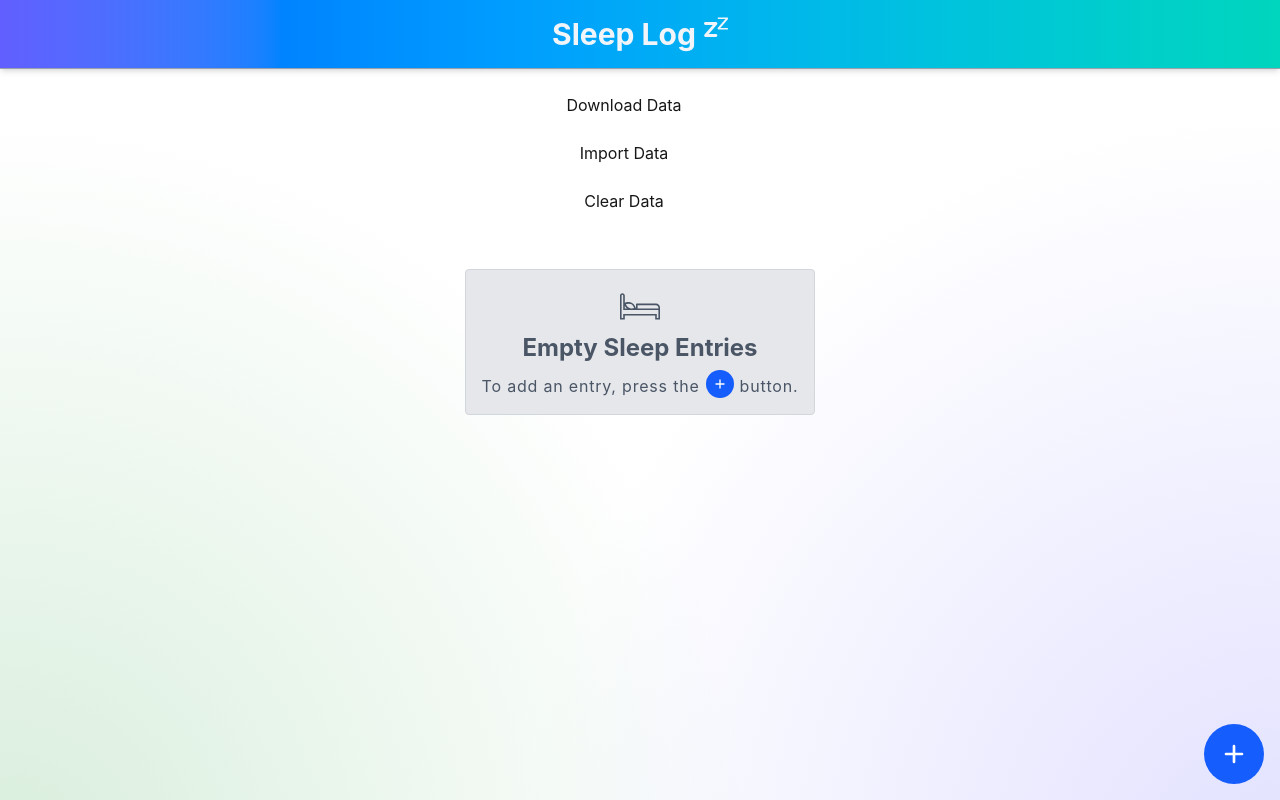
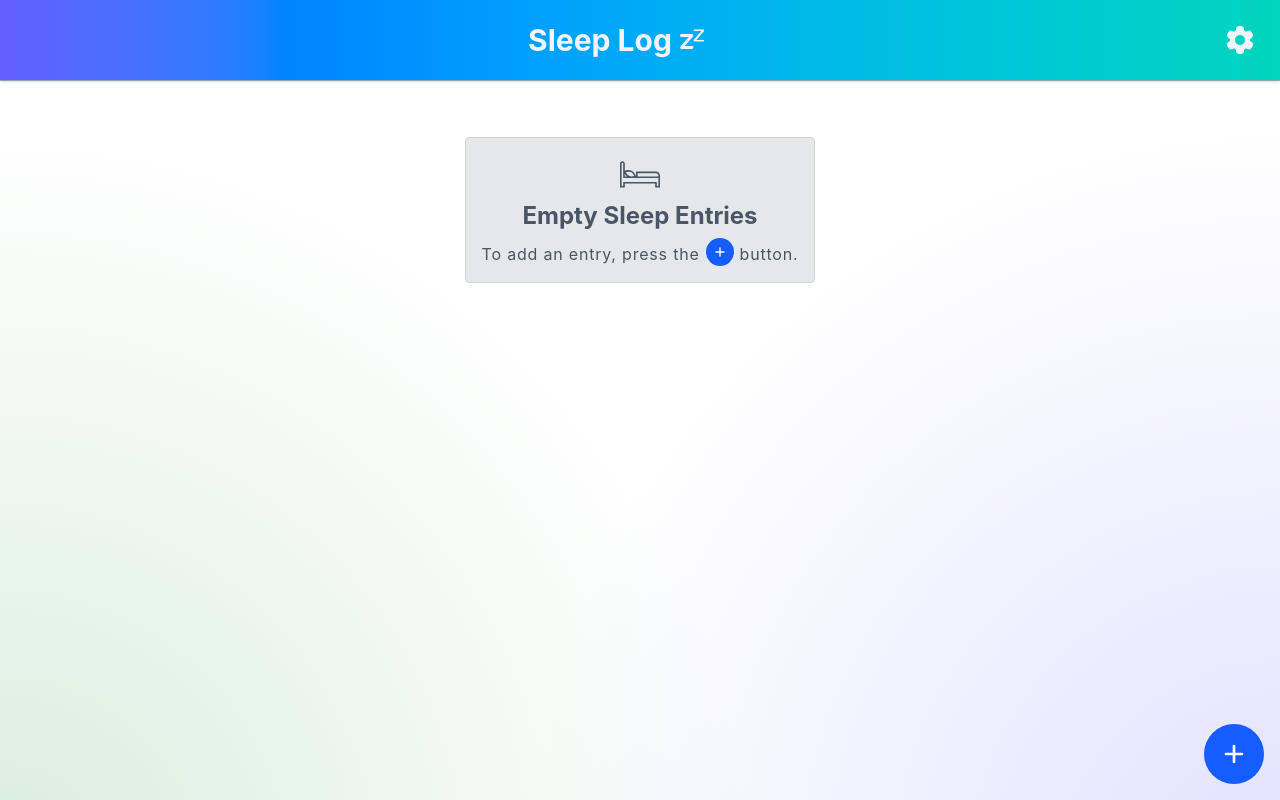
Before and after one commit to mattcarlotta/sleep-log, a React (Vite) app: page / in a window 1280 px wide. Built offline with nearby package versions, Linux system fonts and the light colour scheme.

Commit message:
feat: implement downloading, importing and deleting entries

```diff
--- a/package.json
+++ b/package.json
@@ -16,7 +16,9 @@
     "@mui/material": "^6.4.1",
     "@mui/x-date-pickers": "^7.24.1",
     "@tailwindcss/vite": "^4.0.0",
+    "@types/file-saver": "^2.0.7",
     "dayjs": "^1.11.13",
+    "file-saver": "^2.0.5",
     "idb": "^8.0.2",
     "prettier": "^3.4.2",
     "react": "^18.3.1",
--- a/src/Actions.tsx
+++ b/src/Actions.tsx
@@ -1,6 +1,14 @@
-import { ChangeEvent, useRef } from "react";
+import type { ChangeEvent, MouseEvent } from "react";
+import { useRef, useState } from "react";
+import dayjs from "dayjs";
+import { saveAs } from "file-saver";
+import Popover from "@mui/material/Popover";
 import useDBContext from "./useDBContext";
 import { SleepEntry } from "./types";
+import SettingsIcon from "./SettingsIcon";
+import SaveIcon from "./SaveIcon";
+import ImportIcon from "./ImportIcon";
+import DeleteIcon from "./DeleteIcon";
 
 const SLEEP_ENTRY_KEYS: Array<keyof SleepEntry> = [
     "id",
@@ -18,13 +26,18 @@ const SLEEP_ENTRY_KEYS: Array<keyof SleepEntry> = [
     "notes"
 ];
 
-type ActionsProps = {
-    onSetSleepEntries: (entries: Array<SleepEntry>) => void;
+export default function Actions() {
+    const { db } = useDBContext();
+    const fileRef = useRef<HTMLInputElement | null>(null);
+    const [anchorEl, setAnchorEl] = useState<HTMLButtonElement | null>(null);
+
+    const handleClick = (event: MouseEvent<HTMLButtonElement>) => {
+        setAnchorEl(event.currentTarget);
     };
 
-export default function Actions({ onSetSleepEntries }: ActionsProps) {
-    const { db } = useDBContext();
-    const fileRef = useRef<HTMLInputElement | null>(null);
+    const handleMenuClose = () => {
+        setAnchorEl(null);
+    };
 
     const handleDownloadData = async () => {
         try {
@@ -38,13 +51,9 @@ export default function Actions({ onSetSleepEntries }: ActionsProps) {
 
             const url = URL.createObjectURL(blob);
 
-            const link = document.createElement("a");
-            link.href = url;
-            link.download = "sleep-log-data.json";
-            link.click();
+            const fileName = `sleep-log-entries-${dayjs().format("MM-DD-YY")}.json`;
 
-            URL.revokeObjectURL(url);
-            link.remove();
+            saveAs(url, fileName);
         } catch (error) {
             alert((error as Error)?.message);
         }
@@ -89,31 +98,73 @@ export default function Actions({ onSetSleepEntries }: ActionsProps) {
             const tx = db?.transaction("entries", "readwrite");
             await Promise.all([...sanitizedSleepEntries.map((entry) => tx?.store.add(entry)), tx?.done]);
 
-            const entries = (await db?.getAll("entries")) || [];
-
-            onSetSleepEntries(entries);
+            window.location.reload();
         } catch (error) {
             alert((error as Error)?.message);
         }
     };
 
     const handleClearData = async () => {
+        if (
+            !window.confirm(
+                "WARNING: This action is irreversible! It's highly recommended that you download your entries before continuing.Press OK to continue."
+            )
+        )
+            return;
+        if (!window.confirm("Last chance! Are you sure you want to delete all sleep entries? Press OK to continue."))
+            return;
+
         try {
             await db?.clear("entries");
-            onSetSleepEntries([]);
+
+            window.location.reload();
         } catch (error) {
             alert((error as Error)?.message);
         }
     };
 
+    const open = Boolean(anchorEl);
+    const id = open ? "actions-menu" : undefined;
+
     return (
-        <>
-            <button className="cursor-pointer" type="button" onClick={handleDownloadData}>
-                Download Data
+        <div className="flex justify-end">
+            <button
+                className="cursor-pointer p-2 rounded hover:bg-black/30"
+                aria-describedby={id}
+                type="button"
+                onClick={handleClick}
+            >
+                <SettingsIcon className="h-8 w-8" />
+            </button>
+            <Popover
+                id={id}
+                open={open}
+                anchorEl={anchorEl}
+                onClose={handleMenuClose}
+                anchorOrigin={{ vertical: "bottom", horizontal: "right" }}
+                transformOrigin={{ vertical: "top", horizontal: "right" }}
+            >
+                <div className="flex flex-col space-y-4 m-2">
+                    <button
+                        className="w-full cursor-pointer p-2 text-left rounded hover:bg-gray-300"
+                        type="button"
+                        onClick={handleDownloadData}
+                    >
+                        <div className="flex items-center space-x-2">
+                            <SaveIcon className="h-5 w-5 fill-black" />
+                            <p>Download Entries</p>
+                        </div>
                     </button>
                     <div>
-                <button type="button" className="cursor-pointer" onClick={() => fileRef.current?.click()}>
-                    Import Data
+                        <button
+                            type="button"
+                            className="w-full cursor-pointer p-2 text-left rounded hover:bg-gray-300"
+                            onClick={() => fileRef.current?.click()}
+                        >
+                            <div className="flex items-center space-x-2">
+                                <ImportIcon className="h-6 w-6" />
+                                <p>Import Entries</p>
+                            </div>
                         </button>
                         <input
                             ref={fileRef}
@@ -123,9 +174,18 @@ export default function Actions({ onSetSleepEntries }: ActionsProps) {
                             onChange={handleImportData}
                         />
                     </div>
-            <button className="cursor-pointer" type="button" onClick={handleClearData}>
-                Clear Data
+                    <button
+                        className="w-full cursor-pointer p-2 text-left rounded hover:bg-gray-300"
+                        type="button"
+                        onClick={handleClearData}
+                    >
+                        <div className="flex items-center space-x-2">
+                            <DeleteIcon className="h-6 w-6" />
+                            <p>Delete Entries</p>
+                        </div>
                     </button>
-        </>
+                </div>
+            </Popover>
+        </div>
     );
 }
--- a/src/App.tsx
+++ b/src/App.tsx
@@ -1,3 +1,4 @@
+import Actions from "./Actions";
 import SleepIcon from "./SleepIcon";
 import SleepLog from "./SleepLog";
 import useDBContext from "./useDBContext";
@@ -23,11 +24,12 @@ function App() {
             >
                 Skip to content
             </a>
-            <section className="flex justify-center items-center bg-linear-to-r/decreasing from-indigo-500 to-teal-400 text-slate-100 border-b border-gray-400 py-4 shadow-md">
-                <header className="flex flex-row space-x-2" id="navbar">
+            <section className="flex bg-linear-to-r/decreasing from-indigo-500 to-teal-400 text-slate-100 border-b border-gray-400 p-4 shadow-sm sm:justify-center sm:items-center">
+                <header className="flex flex-1 flex-row items-center space-x-2 md:justify-center" id="navbar">
                     <h1 className="text-3xl font-bold xs:text-4xl">Sleep Log</h1>
                     <SleepIcon className="h-6 w-6" />
                 </header>
+                <Actions />
             </section>
             <main id="main" className="overflow-y-auto">
                 {error ? (
--- /dev/null
+++ b/src/ImportIcon.tsx
@@ -0,0 +1,9 @@
+export default function ImportIcon({ className }: { className?: string }) {
+    return (
+        <svg className={className} viewBox="0 0 24 24" fill="#000" version="1.1" xmlns="http://www.w3.org/2000/svg">
+            <title>Import</title>
+            <path d="m12 18 4-5h-3V2h-2v11H8z" />
+            <path d="M19 9h-4v2h4v9H5v-9h4V9H5c-1.103 0-2 .897-2 2v9c0 1.103.897 2 2 2h14c1.103 0 2-.897 2-2v-9c0-1.103-.897-2-2-2z" />
+        </svg>
+    );
+}
--- a/src/SaveIcon.tsx
+++ b/src/SaveIcon.tsx
@@ -4,7 +4,7 @@ export default function SaveIcon({ className }: { className?: string }) {
             <title>Save</title>
             <path
                 d="M18.1716 1C18.702 1 19.2107 1.21071 19.5858 1.58579L22.4142 4.41421C22.7893 4.78929 23 5.29799 23 5.82843V20C23 21.6569 21.6569 23 20 23H4C2.34315 23 1 21.6569 1 20V4C1 2.34315 2.34315 1 4 1H18.1716ZM4 3C3.44772 3 3 3.44772 3 4V20C3 20.5523 3.44772 21 4 21L5 21L5 15C5 13.3431 6.34315 12 8 12L16 12C17.6569 12 19 13.3431 19 15V21H20C20.5523 21 21 20.5523 21 20V6.82843C21 6.29799 20.7893 5.78929 20.4142 5.41421L18.5858 3.58579C18.2107 3.21071 17.702 3 17.1716 3H17V5C17 6.65685 15.6569 8 14 8H10C8.34315 8 7 6.65685 7 5V3H4ZM17 21V15C17 14.4477 16.5523 14 16 14L8 14C7.44772 14 7 14.4477 7 15L7 21L17 21ZM9 3H15V5C15 5.55228 14.5523 6 14 6H10C9.44772 6 9 5.55228 9 5V3Z"
-                fill="#fff"
+                fill="currentColor"
                 fillRule="evenodd"
                 clipRule="evenodd"
             />
--- /dev/null
+++ b/src/SettingsIcon.tsx
@@ -0,0 +1,14 @@
+export default function SettingsIcon({ className }: { className?: string }) {
+    return (
+        <svg
+            className={className}
+            fill="currentColor"
+            viewBox="0 0 32 32"
+            version="1.1"
+            xmlns="http://www.w3.org/2000/svg"
+        >
+            <title>Settings</title>
+            <path d="M27.526,18.036L27,17.732c-0.626-0.361-1-1.009-1-1.732s0.374-1.371,1-1.732l0.526-0.304  c1.436-0.83,1.927-2.662,1.098-4.098l-1-1.732c-0.827-1.433-2.666-1.925-4.098-1.098L23,7.339c-0.626,0.362-1.375,0.362-2,0  c-0.626-0.362-1-1.009-1-1.732V5c0-1.654-1.346-3-3-3h-2c-1.654,0-3,1.346-3,3v0.608c0,0.723-0.374,1.37-1,1.732  c-0.626,0.361-1.374,0.362-2,0L8.474,7.036C7.042,6.209,5.203,6.701,4.375,8.134l-1,1.732c-0.829,1.436-0.338,3.269,1.098,4.098  L5,14.268C5.626,14.629,6,15.277,6,16s-0.374,1.371-1,1.732l-0.526,0.304c-1.436,0.829-1.927,2.662-1.098,4.098l1,1.732  c0.828,1.433,2.667,1.925,4.098,1.098L9,24.661c0.626-0.363,1.374-0.361,2,0c0.626,0.362,1,1.009,1,1.732V27c0,1.654,1.346,3,3,3h2  c1.654,0,3-1.346,3-3v-0.608c0-0.723,0.374-1.37,1-1.732c0.625-0.361,1.374-0.362,2,0l0.526,0.304  c1.432,0.826,3.271,0.334,4.098-1.098l1-1.732C29.453,20.698,28.962,18.865,27.526,18.036z M16,21c-2.757,0-5-2.243-5-5s2.243-5,5-5  s5,2.243,5,5S18.757,21,16,21z" />
+        </svg>
+    );
+}
--- a/src/SleepForm.tsx
+++ b/src/SleepForm.tsx
@@ -178,7 +178,7 @@ export default function SleepLog({ onFormCancel, onFormSubmit, isEditing, ...for
                             type="submit"
                             className="w-full flex justify-center items-center cursor-pointer rounded bg-blue-600 p-2.5 text-white text-lg font-semibold hover:bg-blue-700"
                         >
-                            <SaveIcon className="h-6 w-6" />
+                            <SaveIcon className="h-6 w-6 fill-white" />
                             &nbsp;{isEditing ? "Update" : "Save"} Entry
                         </button>
                     </div>
--- a/src/SleepLog.tsx
+++ b/src/SleepLog.tsx
@@ -11,7 +11,6 @@ import SortByAscIcon from "./SortByAscIcon";
 import SortByDscIcon from "./SortByDscIcon";
 import { initialState } from "./utils";
 import useDBContext from "./useDBContext";
-import Actions from "./Actions";
 
 export default function SleepLog() {
     const { db, initialEntries } = useDBContext();
@@ -98,7 +97,6 @@ export default function SleepLog() {
 
     return (
         <div className="flex flex-col items-center justify-center flex-wrap space-y-6 py-4 mb-20 mx-4 md:py-6 md:space-x-8">
-            <Actions onSetSleepEntries={setSleepEntries} />
             {sleepEntries.length > 0 && (
                 <>
                     <div className="flex flex-col items-center space-y-2 px-6 py-2.5 rounded bg-cyan-800/10 border border-cyan-300 shadow-md text-center md:w-64">
```
Also changed, not shown: 1 other file (tests, documents, lock files or other folders). Lines whose indentation alone changed are shown as unchanged.
